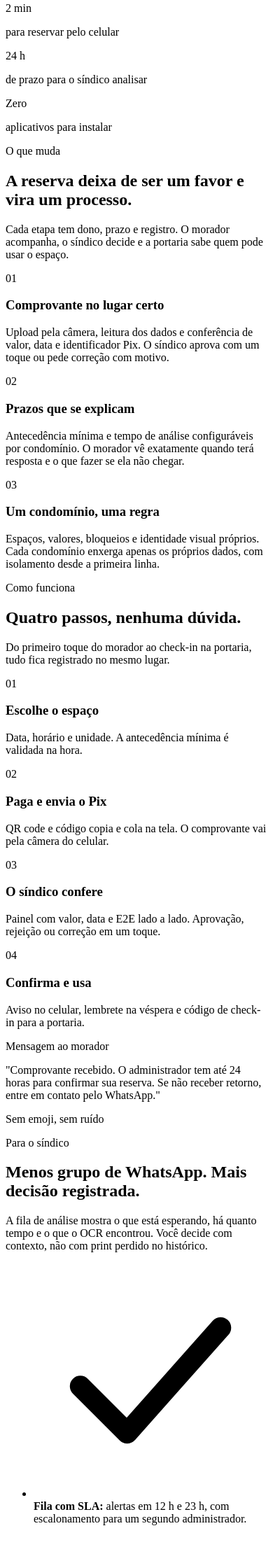
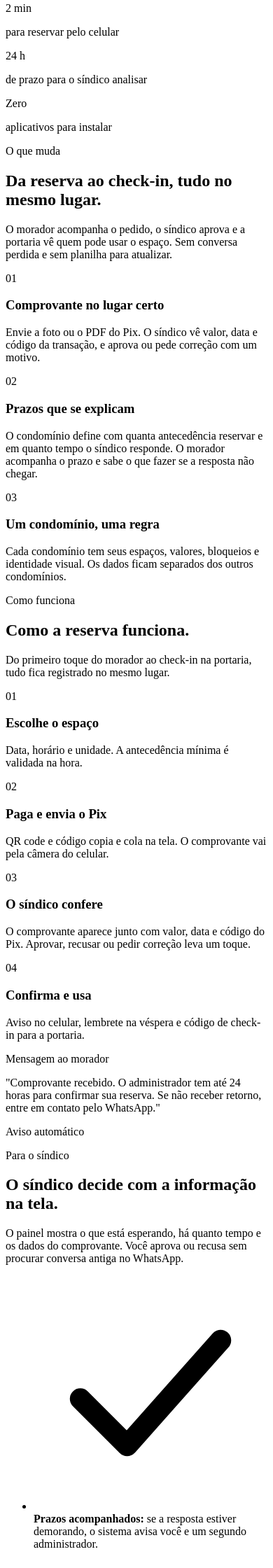
Before and after one commit to FelipeMarques-bot/Meu_Condominio, a Django app: page / in a window 390 px wide. Shown: the part 2975-5215 px from the top of the page at 70% size. Run offline with Django 5.2, Linux system fonts and the light colour scheme; data comes from the database, SQL or seed files in the repository; data that the repository does not hold is empty.

Commit message:
Simplifica textos, anima planos e adiciona botao voltar

```diff
--- a/templates/core/confirmar_email.html
+++ b/templates/core/confirmar_email.html
@@ -3,6 +3,10 @@
 {% block title %}Confirme seu e-mail — {{ site_nome }}{% endblock %}
 
 {% block body %}
+{% url 'landing' as inicio %}
+<div class="fixed left-4 top-4 z-30">
+  {% include "partials/voltar.html" with voltar_url=inicio %}
+</div>
 <main id="conteudo" class="mx-auto flex min-h-screen w-full max-w-xl flex-col justify-center px-5 py-10 sm:px-8">
   <a href="{% url 'landing' %}" class="flex w-fit items-center gap-3" aria-label="{{ site_nome }}, início">
     <span class="grid h-10 w-10 place-items-center rounded-2xl bg-lagoon font-display text-xl text-paper">m</span>
--- a/templates/core/convite.html
+++ b/templates/core/convite.html
@@ -3,6 +3,10 @@
 {% block title %}Convite · {{ condominio.nome }}{% endblock %}
 
 {% block body %}
+{% url 'landing' as inicio %}
+<div class="fixed left-4 top-4 z-30">
+  {% include "partials/voltar.html" with voltar_url=inicio %}
+</div>
 <main id="conteudo" class="grid min-h-dvh place-items-center px-5 py-10">
   <div class="w-full max-w-md">
     <div class="mx-auto flex w-fit items-center gap-3">
--- a/templates/core/criar_condominio.html
+++ b/templates/core/criar_condominio.html
@@ -4,7 +4,9 @@
 {% block description %}Coloque seu condomínio no ar em poucos minutos, com 14 dias de teste.{% endblock %}
 
 {% block body %}
+{% url 'landing' as inicio %}
 <main id="conteudo" class="mx-auto w-full max-w-5xl px-5 pb-16 pt-8 sm:px-8">
+  <div class="mb-5">{% include "partials/voltar.html" with voltar_url=inicio %}</div>
   <a href="{% url 'landing' %}" class="flex w-fit items-center gap-3" aria-label="{{ site_nome }}, início">
     <span class="grid h-10 w-10 place-items-center rounded-2xl bg-lagoon font-display text-xl text-paper">m</span>
     <span class="leading-tight">
--- a/templates/core/landing.html
+++ b/templates/core/landing.html
@@ -291,11 +291,11 @@
     <div class="reveal">
       <p class="eyebrow">O que muda</p>
       <h2 class="mt-5 font-display text-4xl font-light leading-[1.05] tracking-[-0.02em] text-balance sm:text-5xl">
-        A reserva deixa de ser um favor e vira um processo.
+        Da reserva ao check-in, tudo no mesmo lugar.
       </h2>
       <p class="mt-6 max-w-md text-base leading-relaxed text-muted">
-        Cada etapa tem dono, prazo e registro. O morador acompanha, o síndico decide e a portaria sabe
-        quem pode usar o espaço.
+        O morador acompanha o pedido, o síndico aprova e a portaria vê quem pode usar o espaço.
+        Sem conversa perdida e sem planilha para atualizar.
       </p>
     </div>
 
@@ -305,8 +305,8 @@
         <div>
           <h3 class="font-display text-2xl">Comprovante no lugar certo</h3>
           <p class="mt-2 text-sm leading-relaxed text-muted">
-            Upload pela câmera, leitura dos dados e conferência de valor, data e identificador Pix.
-            O síndico aprova com um toque ou pede correção com motivo.
+            Envie a foto ou o PDF do Pix. O síndico vê valor, data e código da transação,
+            e aprova ou pede correção com um motivo.
           </p>
         </div>
       </article>
@@ -316,8 +316,8 @@
         <div>
           <h3 class="font-display text-2xl">Prazos que se explicam</h3>
           <p class="mt-2 text-sm leading-relaxed text-muted">
-            Antecedência mínima e tempo de análise configuráveis por condomínio. O morador vê
-            exatamente quando terá resposta e o que fazer se ela não chegar.
+            O condomínio define com quanta antecedência reservar e em quanto tempo o síndico responde.
+            O morador acompanha o prazo e sabe o que fazer se a resposta não chegar.
           </p>
         </div>
       </article>
@@ -327,8 +327,8 @@
         <div>
           <h3 class="font-display text-2xl">Um condomínio, uma regra</h3>
           <p class="mt-2 text-sm leading-relaxed text-muted">
-            Espaços, valores, bloqueios e identidade visual próprios. Cada condomínio enxerga apenas
-            os próprios dados, com isolamento desde a primeira linha.
+            Cada condomínio tem seus espaços, valores, bloqueios e identidade visual.
+            Os dados ficam separados dos outros condomínios.
           </p>
         </div>
       </article>
@@ -345,7 +345,7 @@
       <div>
         <p class="text-[0.68rem] font-semibold uppercase tracking-[0.22em] text-sand">Como funciona</p>
         <h2 class="mt-4 max-w-xl font-display text-4xl font-light leading-[1.05] tracking-[-0.02em] text-balance sm:text-5xl">
-          Quatro passos, nenhuma dúvida.
+          Como a reserva funciona.
         </h2>
       </div>
       <p class="max-w-xs text-sm leading-relaxed text-paper/60">
@@ -372,7 +372,8 @@
         <p class="font-display text-3xl text-sand">03</p>
         <h3 class="mt-4 text-base font-semibold">O síndico confere</h3>
         <p class="mt-2 text-sm leading-relaxed text-paper/60">
-          Painel com valor, data e E2E lado a lado. Aprovação, rejeição ou correção em um toque.
+          O comprovante aparece junto com valor, data e código do Pix. Aprovar, recusar ou pedir
+          correção leva um toque.
         </p>
       </div>
       <div class="border-t border-paper/15 pt-5">
@@ -392,7 +393,7 @@
           Se não receber retorno, entre em contato pelo WhatsApp."
         </p>
       </div>
-      <span class="pill border-paper/15 bg-paper/10 text-paper/70">Sem emoji, sem ruído</span>
+      <span class="pill border-paper/15 bg-paper/10 text-paper/70">Aviso automático</span>
     </div>
   </div>
 </section>
@@ -402,11 +403,11 @@
     <div class="reveal order-2 lg:order-1">
       <p class="eyebrow">Para o síndico</p>
       <h2 class="mt-5 font-display text-4xl font-light leading-[1.05] tracking-[-0.02em] text-balance sm:text-5xl">
-        Menos grupo de WhatsApp. Mais decisão registrada.
+        O síndico decide com a informação na tela.
       </h2>
       <p class="mt-6 max-w-lg text-base leading-relaxed text-muted">
-        A fila de análise mostra o que está esperando, há quanto tempo e o que o OCR encontrou.
-        Você decide com contexto, não com print perdido no histórico.
+        O painel mostra o que está esperando, há quanto tempo e os dados do comprovante.
+        Você aprova ou recusa sem procurar conversa antiga no WhatsApp.
       </p>
       <ul class="mt-8 space-y-4">
         <li class="flex gap-3 text-sm">
@@ -415,7 +416,7 @@
               <path d="m4 10.5 4 4 8-9" stroke="currentColor" stroke-width="1.8" stroke-linecap="round" stroke-linejoin="round"/>
             </svg>
           </span>
-          <span><strong class="font-semibold">Fila com SLA:</strong> alertas em 12 h e 23 h, com escalonamento para um segundo administrador.</span>
+          <span><strong class="font-semibold">Prazos acompanhados:</strong> se a resposta estiver demorando, o sistema avisa você e um segundo administrador.</span>
         </li>
         <li class="flex gap-3 text-sm">
           <span class="mt-0.5 grid h-6 w-6 shrink-0 place-items-center rounded-full bg-lagoon/10 text-lagoon">
@@ -459,12 +460,12 @@
             <p class="text-sm font-semibold">Churrasqueira do Lago</p>
             <p class="text-xs text-paper/60">Unidade 101 · próximo fim de semana</p>
           </div>
-          <span class="rounded-full bg-ok/20 px-2.5 py-1 text-[0.6rem] font-semibold text-paper">OCR verde</span>
+          <span class="rounded-full bg-ok/20 px-2.5 py-1 text-[0.6rem] font-semibold text-paper">Comprovante recebido</span>
         </div>
       </div>
       <div class="mt-7 flex items-center justify-between border-t border-paper/15 pt-5 text-xs text-paper/60">
-        <span>Valor, data e E2E conferidos</span>
-        <span class="font-semibold text-sand">Revisar fila</span>
+        <span>Valor, data e código do Pix na tela</span>
+        <span class="font-semibold text-sand">Revisar reservas</span>
       </div>
     </div>
   </div>
@@ -477,15 +478,14 @@
       Preço do tamanho do condomínio.
     </h2>
     <p class="mt-3 text-sm leading-relaxed text-muted">
-      Comece barato no Essencial e suba de plano só quando o condomínio crescer.
-      A cobrança é por condomínio, nunca por morador. O teste de 14 dias não pede cartão
-      e, depois dele, você escolhe o dia e paga por Pix todo mês.
+      Escolha o plano pelo tamanho do condomínio. A cobrança é por condomínio, nunca por morador.
+      O teste de 14 dias não pede cartão e, depois dele, você escolhe o dia e paga por Pix todo mês.
     </p>
   </div>
 
   <div class="mt-8 grid gap-4 sm:grid-cols-2 lg:grid-cols-4">
     {% for plano in planos %}
-      <article class="reveal card flex flex-col p-6">
+      <article class="reveal card plano-card flex flex-col p-6">
         <p class="eyebrow">{{ plano.nome }}</p>
         <p class="mt-3 font-display text-3xl">
           R$ {{ plano.preco_mensal|floatformat:2 }}<span class="text-sm text-muted">/mês</span>
@@ -508,16 +508,16 @@
     <div class="pointer-events-none absolute -bottom-32 right-24 h-72 w-72 rounded-full border border-paper/10" aria-hidden="true"></div>
 
     <div class="relative max-w-2xl">
-      <p class="text-[0.68rem] font-semibold uppercase tracking-[0.22em] text-sand">Comece pelo piloto</p>
+      <p class="text-[0.68rem] font-semibold uppercase tracking-[0.22em] text-sand">Teste de 14 dias</p>
       <h2 class="mt-4 font-display text-4xl font-light leading-[1.02] tracking-[-0.02em] text-balance sm:text-5xl">
-        Coloque o condomínio em ordem esta semana.
+        Organize as reservas do seu condomínio.
       </h2>
       <p class="mt-5 max-w-xl text-sm leading-relaxed text-paper/70 sm:text-base">
-        Implantação assistida, 14 dias para testar com o conselho e migração dos espaços e valores
-        sem planilha paralela.
+        Crie o condomínio, cadastre os espaços e convide os moradores. Você testa por 14 dias,
+        sem cartão, e decide depois se quer continuar.
       </p>
       <div class="mt-8 flex flex-col gap-3 sm:flex-row">
-        <a href="{% url 'criar_condominio' %}" class="btn bg-paper text-ink hover:bg-sand">Criar condomínio agora</a>
+        <a href="{% url 'criar_condominio' %}" class="btn bg-paper text-ink hover:bg-sand">Criar condomínio</a>
         <a href="mailto:{{ contato_email }}" class="btn border border-paper/25 text-paper hover:bg-paper/10">Falar com a gente</a>
       </div>
     </div>
@@ -532,8 +532,8 @@
         <span class="font-display text-lg">Meu Condomínio</span>
       </div>
       <p class="mt-4 max-w-sm text-sm leading-relaxed text-muted">
-        Reservas de espaços com Pix, análise do síndico e confirmação no celular. Produto em
-        desenvolvimento, com o cuidado de quem já administrou condomínio.
+        Reservas de espaços com Pix, aprovação do síndico e confirmação no celular.
+        Feito para o dia a dia do condomínio.
       </p>
     </div>
     <div>
@@ -557,7 +557,7 @@
   <div class="border-t border-line/70">
     <div class="mx-auto flex max-w-6xl flex-col gap-2 px-5 py-5 text-xs text-muted sm:flex-row sm:items-center sm:justify-between sm:px-8">
       <p>Meu Condomínio. Todos os direitos reservados.</p>
-      <p>Fase 0 · fundação do produto</p>
+      <p>Gestão de espaços para condomínios.</p>
     </div>
   </div>
 </footer>
--- a/templates/core/login.html
+++ b/templates/core/login.html
@@ -3,6 +3,10 @@
 {% block title %}Entrar · {{ site_nome }}{% endblock %}
 
 {% block body %}
+{% url 'landing' as inicio %}
+<div class="fixed left-4 top-4 z-30">
+  {% include "partials/voltar.html" with voltar_url=inicio %}
+</div>
 <main id="conteudo" class="grid min-h-dvh place-items-center px-5 py-10">
   <div class="w-full max-w-sm">
     <a href="{% url 'landing' %}" class="mx-auto flex w-fit items-center gap-3" aria-label="{{ site_nome }}, início">
--- a/templates/core/meus_condominios.html
+++ b/templates/core/meus_condominios.html
@@ -3,6 +3,7 @@
 {% block title %}Meus condomínios{% endblock %}
 
 {% block body %}
+{% url 'landing' as inicio %}
 <header class="border-b border-line/80 bg-paper/85 backdrop-blur">
   <div class="mx-auto flex w-full max-w-5xl items-center justify-between gap-4 px-5 py-4 sm:px-8">
     <a href="{% url 'meus_condominios' %}" class="flex items-center gap-3" aria-label="Meus condomínios">
@@ -26,6 +27,7 @@
 </header>
 
 <main id="conteudo" class="mx-auto w-full max-w-5xl px-5 pb-16 pt-10 sm:px-8">
+  <div class="mb-6">{% include "partials/voltar.html" with voltar_url=inicio %}</div>
   <p class="eyebrow">Sua conta</p>
   <h1 class="mt-2 font-display text-3xl font-light tracking-[-0.02em] sm:text-4xl">Tudo o que você acessa</h1>
   <p class="mt-3 max-w-xl text-sm leading-relaxed text-muted">
--- a/templates/core/plataforma.html
+++ b/templates/core/plataforma.html
@@ -5,7 +5,8 @@
 {% block body %}
 <header class="border-b border-line/80 bg-ink text-paper">
   <div class="mx-auto flex w-full max-w-6xl items-center justify-between gap-3 px-5 py-3 sm:px-8">
-    <div class="flex items-center gap-3">
+    <div class="flex min-w-0 items-center gap-2">
+      {% include "partials/voltar.html" with voltar_escuro=True %}
       <span class="grid h-9 w-9 place-items-center rounded-xl bg-paper font-display text-lg text-lagoon">m</span>
       <span class="leading-tight">
         <span class="block text-[0.58rem] font-semibold uppercase tracking-[0.2em] text-paper/70">Plataforma</span>
--- a/templates/core/plataforma_login.html
+++ b/templates/core/plataforma_login.html
@@ -3,6 +3,10 @@
 {% block title %}Plataforma · {{ site_nome }}{% endblock %}
 
 {% block body %}
+{% url 'landing' as inicio %}
+<div class="fixed left-4 top-4 z-30">
+  {% include "partials/voltar.html" with voltar_url=inicio %}
+</div>
 <main id="conteudo" class="grid min-h-dvh place-items-center px-5 py-10">
   <div class="w-full max-w-sm">
     <div class="mx-auto flex w-fit items-center gap-3">
--- a/templates/core/senha_temporaria.html
+++ b/templates/core/senha_temporaria.html
@@ -4,6 +4,7 @@
 
 {% block body %}
 <main id="conteudo" class="mx-auto w-full max-w-xl px-5 pb-16 pt-10 sm:px-8">
+  <div class="mb-5">{% include "partials/voltar.html" %}</div>
   <p class="eyebrow">{{ condominio.nome }}</p>
   <h1 class="mt-2 font-display text-3xl font-light tracking-[-0.02em]">Senha temporária gerada</h1>
   <p class="mt-3 text-sm leading-relaxed text-muted">
--- a/templates/partials/topbar.html
+++ b/templates/partials/topbar.html
@@ -1,6 +1,8 @@
 <header class="sticky top-0 z-20 border-b border-line/80 bg-paper/85 backdrop-blur">
   <div class="mx-auto flex w-full max-w-6xl items-center justify-between gap-3 px-5 py-3 sm:px-8">
-    <a href="{% url 'agenda' slug=condominio.slug %}" class="flex items-center gap-3" aria-label="{{ condominio.nome }}, agenda">
+    <div class="flex min-w-0 items-center gap-2">
+      {% include "partials/voltar.html" %}
+      <a href="{% url 'agenda' slug=condominio.slug %}" class="flex min-w-0 items-center gap-3" aria-label="{{ condominio.nome }}, agenda">
         {% if condominio.logo %}
           <img src="{{ condominio.logo.url }}" alt="" class="h-14 w-auto max-w-[9rem] object-contain">
         {% else %}
@@ -11,6 +13,7 @@
           <span class="block font-display text-base">{% if ativo == 'gestao' %}Gestão{% elif ativo == 'painel' %}Painel{% elif ativo == 'conta' %}Minha conta{% elif ativo == 'plano' %}Plano{% else %}Reservas{% endif %}</span>
         </span>
       </a>
+    </div>
 
     <div class="flex items-center gap-2">
       {% if user.is_authenticated %}
--- a/templates/reservas/analise.html
+++ b/templates/reservas/analise.html
@@ -11,7 +11,7 @@
     Voltar ao painel
   </a>
 
-  <section class="card mt-4 overflow-hidden">
+  <section class="card mt-4 overflow-hidden {% if reserva.status == 'em_analise' %}border-t-4 border-t-warn{% endif %}">
     <div class="border-b border-line/70 px-6 py-5">
       <div class="flex flex-wrap items-start justify-between gap-3">
         <div>
--- a/templates/reservas/painel.html
+++ b/templates/reservas/painel.html
@@ -45,7 +45,7 @@
     {% if pendentes %}
       <ul class="anim-lista mt-4 space-y-3">
         {% for reserva in pendentes %}
-          <li class="card p-4 sm:p-5">
+          <li class="card p-4 sm:p-5 {% if reserva.status == 'em_analise' %}analise-card{% endif %}">
             <div class="flex flex-wrap items-start justify-between gap-3">
               <div>
                 <p class="font-display text-xl leading-tight">{{ reserva.local.nome }}</p>
@@ -58,10 +58,11 @@
                 <span class="pill
                   {% if reserva.status == 'em_analise' %}border-lagoon/30 bg-lagoon/10 text-lagoon
                   {% else %}border-warn/30 bg-warn/10 text-warn{% endif %}">
+                  {% if reserva.status == 'em_analise' %}<span class="analise-ponto h-1.5 w-1.5 rounded-full bg-warn"></span>{% endif %}
                   {{ reserva.get_status_display }}
                 </span>
                 {% if reserva.prazo_vencido %}
-                  <span class="pill border-danger/30 bg-danger/10 text-danger">SLA vencido</span>
+                  <span class="pill border-danger/30 bg-danger/10 text-danger">Prazo vencido</span>
                 {% endif %}
               </div>
             </div>
```
Also changed, not shown: apps/core/tests_landing.py (added, +27 -0 lines), assets/app.css (+61 -0 lines), assets/app.js (+7 -0 lines), templates/core/agenda.html (+7 -2 lines), templates/partials/voltar.html (added, +11 -0 lines). Lines whose indentation alone changed are shown as unchanged.
